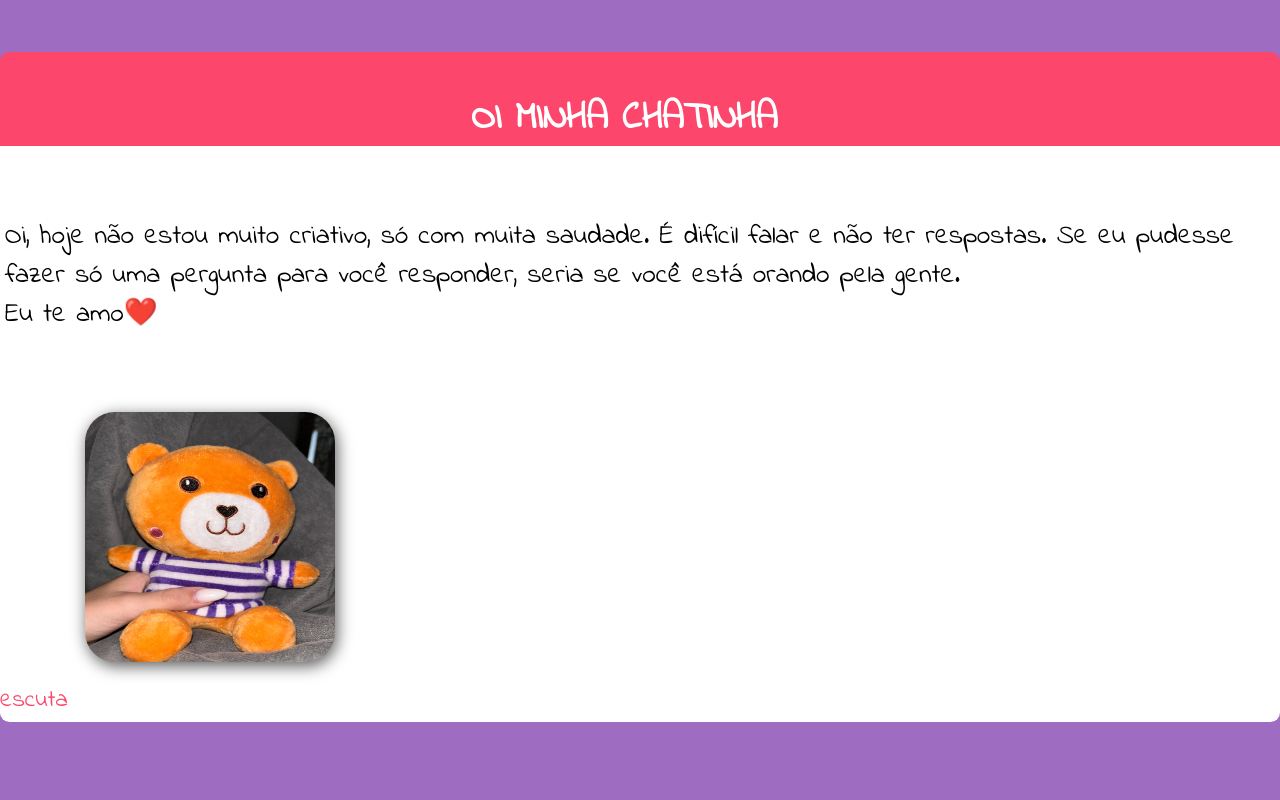
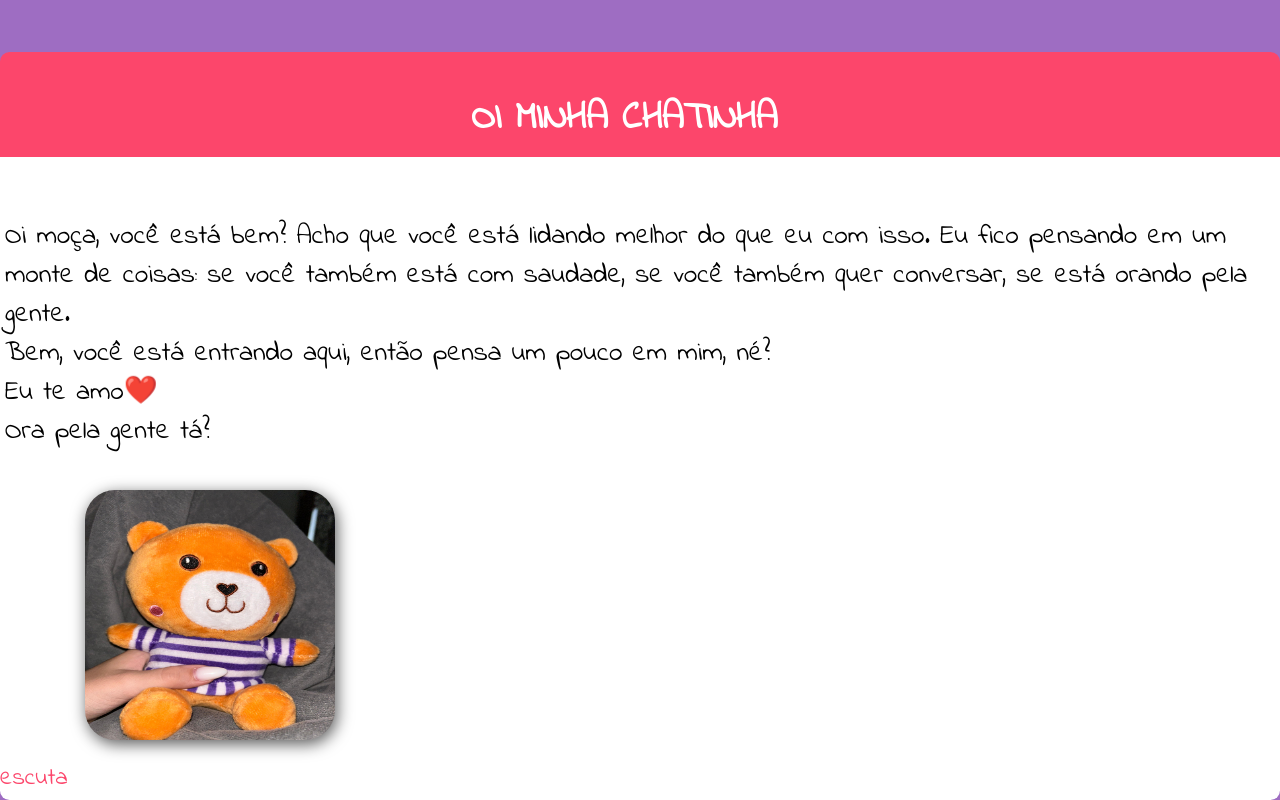
Before and after one commit to Kleber-Neto/Coisinha..., a website: page mensagem.html in a window 1280 px wide. Shown: the part 394-1194 px from the top of the page. Before the commit the page ends 1116 px from the top, so only its background shows below. Drawn offline with Linux system fonts and the light colour scheme.

Commit message:
8diaruim

```diff
--- a/mensagem.html
+++ b/mensagem.html
@@ -178,12 +178,13 @@ margin-left: 5rem;
        <h1 class="feliz">OI MINHA CHATINHA</h1>
     <p class="DeclaraDay">
 
-      Oi, hoje não estou muito criativo, só com muita saudade.
-É difícil falar e não ter respostas.
-Se eu pudesse fazer só uma pergunta para você responder, seria se você está orando pela gente.
+      Oi moça, você está bem? Acho que você está lidando melhor do que eu com isso.
+Eu fico pensando em um monte de coisas: se você também está com saudade, se você também quer conversar, se está orando pela gente.<br>
+Bem, você está entrando aqui, então pensa um pouco em mim, né?
       <br>
       Eu te amo&#x2764;&#xFE0F;
 <br>
+Ora pela gente tá?
 <br>
       <br>
       <img class="desenho" src="./image/teteco.jpg" alt="uma foto de coisinha">
```
